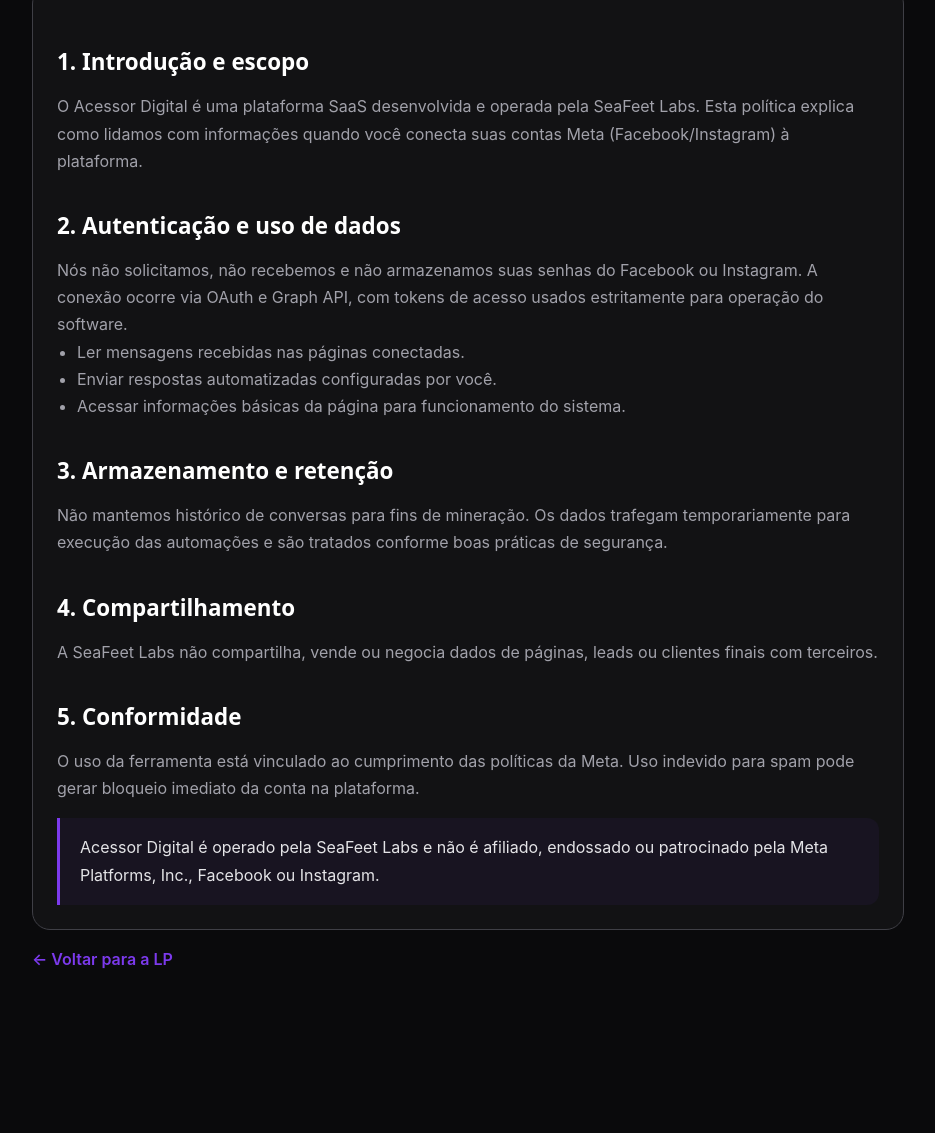
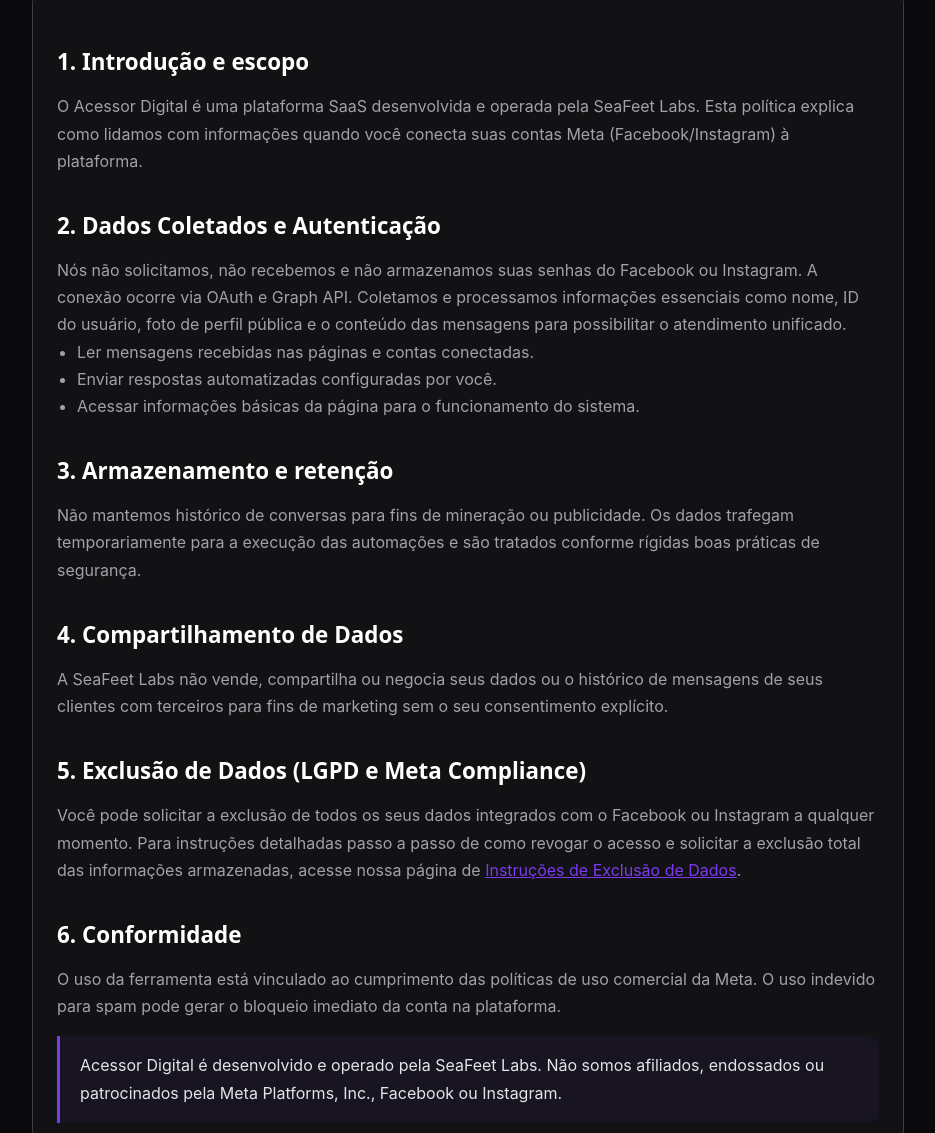
Before and after one commit to seafeetstarken/acessordigital-v1, a website: page politica-de-privacidade.html in a window 1280 px wide. Shown: the part 304-1437 px from the top of the page, without its empty margins (172-1107 px from the left). Before the commit the page ends 1357 px from the top, so only its background shows below. Drawn offline with Linux system fonts and the light colour scheme.

Commit message:
docs: update privacy policy and data deletion pages for Meta compliance and add .env.example

```diff
--- a/politica-de-privacidade.html
+++ b/politica-de-privacidade.html
@@ -31,20 +31,28 @@
     <div class="card">
       <h2>1. Introdução e escopo</h2>
       <p>O Acessor Digital é uma plataforma SaaS desenvolvida e operada pela SeaFeet Labs. Esta política explica como lidamos com informações quando você conecta suas contas Meta (Facebook/Instagram) à plataforma.</p>
-      <h2>2. Autenticação e uso de dados</h2>
-      <p>Nós não solicitamos, não recebemos e não armazenamos suas senhas do Facebook ou Instagram. A conexão ocorre via OAuth e Graph API, com tokens de acesso usados estritamente para operação do software.</p>
+
+      <h2>2. Dados Coletados e Autenticação</h2>
+      <p>Nós não solicitamos, não recebemos e não armazenamos suas senhas do Facebook ou Instagram. A conexão ocorre via OAuth e Graph API. Coletamos e processamos informações essenciais como nome, ID do usuário, foto de perfil pública e o conteúdo das mensagens para possibilitar o atendimento unificado.</p>
       <ul>
-        <li>Ler mensagens recebidas nas páginas conectadas.</li>
+        <li>Ler mensagens recebidas nas páginas e contas conectadas.</li>
         <li>Enviar respostas automatizadas configuradas por você.</li>
-        <li>Acessar informações básicas da página para funcionamento do sistema.</li>
+        <li>Acessar informações básicas da página para o funcionamento do sistema.</li>
       </ul>
+
       <h2>3. Armazenamento e retenção</h2>
-      <p>Não mantemos histórico de conversas para fins de mineração. Os dados trafegam temporariamente para execução das automações e são tratados conforme boas práticas de segurança.</p>
-      <h2>4. Compartilhamento</h2>
-      <p>A SeaFeet Labs não compartilha, vende ou negocia dados de páginas, leads ou clientes finais com terceiros.</p>
-      <h2>5. Conformidade</h2>
-      <p>O uso da ferramenta está vinculado ao cumprimento das políticas da Meta. Uso indevido para spam pode gerar bloqueio imediato da conta na plataforma.</p>
-      <div class="note">Acessor Digital é operado pela SeaFeet Labs e não é afiliado, endossado ou patrocinado pela Meta Platforms, Inc., Facebook ou Instagram.</div>
+      <p>Não mantemos histórico de conversas para fins de mineração ou publicidade. Os dados trafegam temporariamente para a execução das automações e são tratados conforme rígidas boas práticas de segurança.</p>
+
+      <h2>4. Compartilhamento de Dados</h2>
+      <p>A SeaFeet Labs não vende, compartilha ou negocia seus dados ou o histórico de mensagens de seus clientes com terceiros para fins de marketing sem o seu consentimento explícito.</p>
+
+      <h2>5. Exclusão de Dados (LGPD e Meta Compliance)</h2>
+      <p>Você pode solicitar a exclusão de todos os seus dados integrados com o Facebook ou Instagram a qualquer momento. Para instruções detalhadas passo a passo de como revogar o acesso e solicitar a exclusão total das informações armazenadas, acesse nossa página de <a href="/exclusao-de-dados">Instruções de Exclusão de Dados</a>.</p>
+
+      <h2>6. Conformidade</h2>
+      <p>O uso da ferramenta está vinculado ao cumprimento das políticas de uso comercial da Meta. O uso indevido para spam pode gerar o bloqueio imediato da conta na plataforma.</p>
+
+      <div class="note">Acessor Digital é desenvolvido e operado pela SeaFeet Labs. Não somos afiliados, endossados ou patrocinados pela Meta Platforms, Inc., Facebook ou Instagram.</div>
     </div>
     <a class="back" href="/">← Voltar para a LP</a>
   </main>
```
Also changed, not shown: exclusao-de-dados.html (+14 -8 lines), 2 other files.
